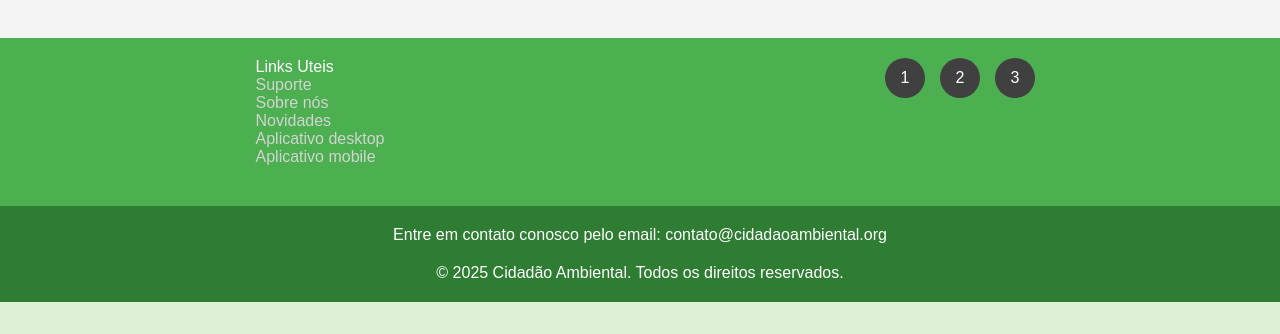
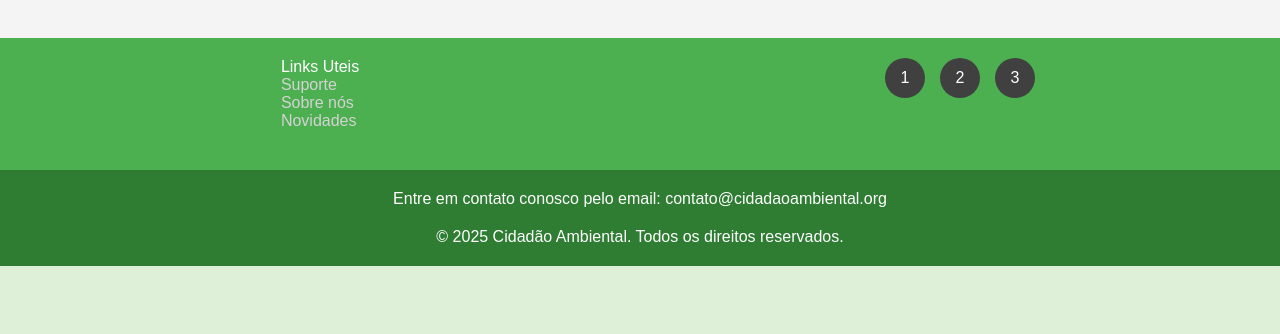
Before and after one commit to Emerson308/CidadaoAmbiental_frontendInicial, a plain HTML site: page index.html in a window 1280 px wide. Shown: the part 466-800 px from the top of the page. Drawn offline with Linux system fonts and the light colour scheme; a script that the page names is missing.

Commit message:
pequenas alterações

```diff
--- a/index.html
+++ b/index.html
@@ -37,8 +37,8 @@
                     <a href="">Suporte</a>
                     <a href="">Sobre nós</a>
                     <a href="">Novidades</a>
-                    <a href="">Aplicativo desktop</a>
-                    <a href="">Aplicativo mobile</a>
+                    <!-- <a href="">Aplicativo desktop</a> -->
+                    <!-- <a href="">Aplicativo mobile</a> -->
                 </div>
             </div>
             <div class="redesSociais">
```
